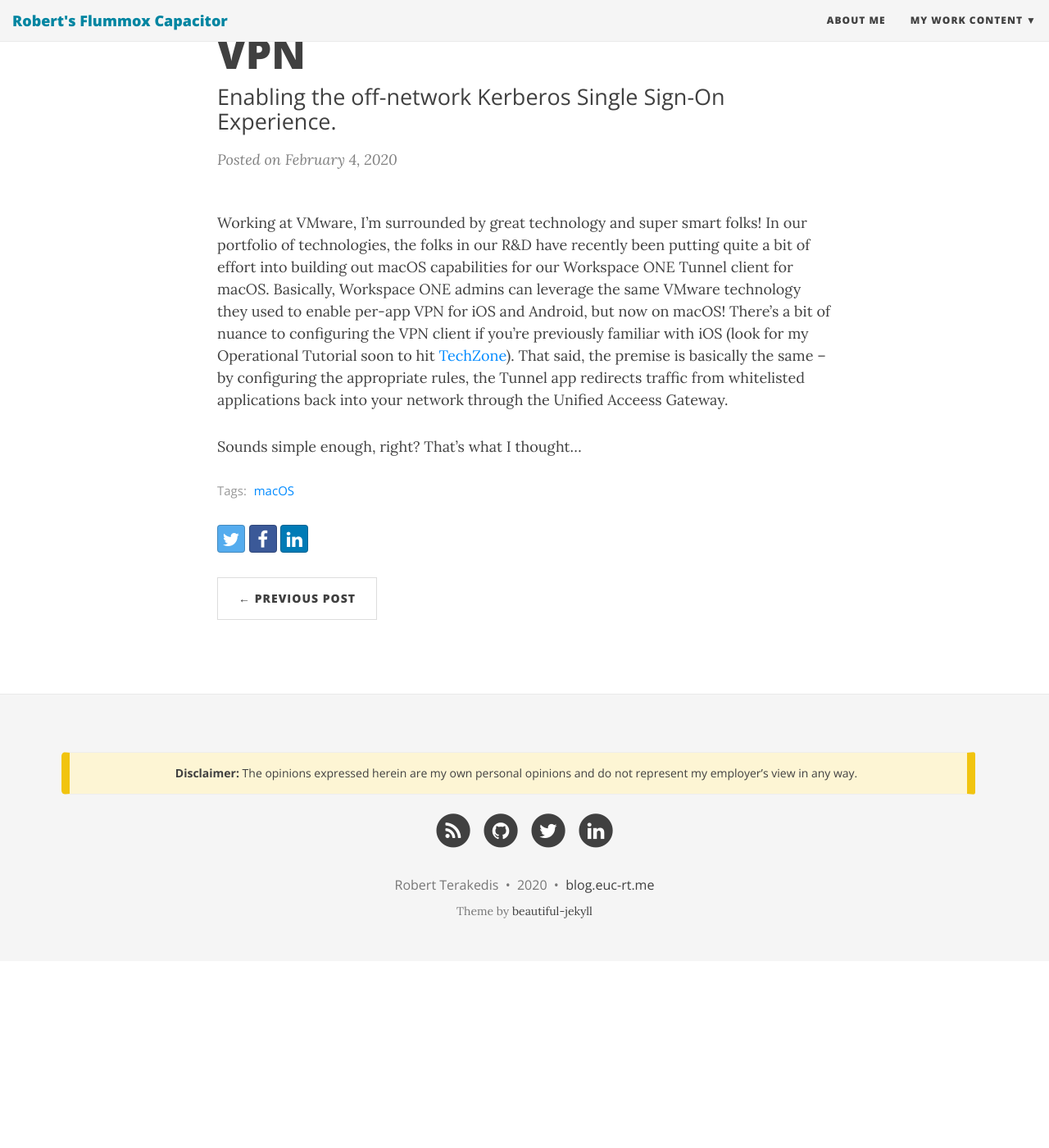
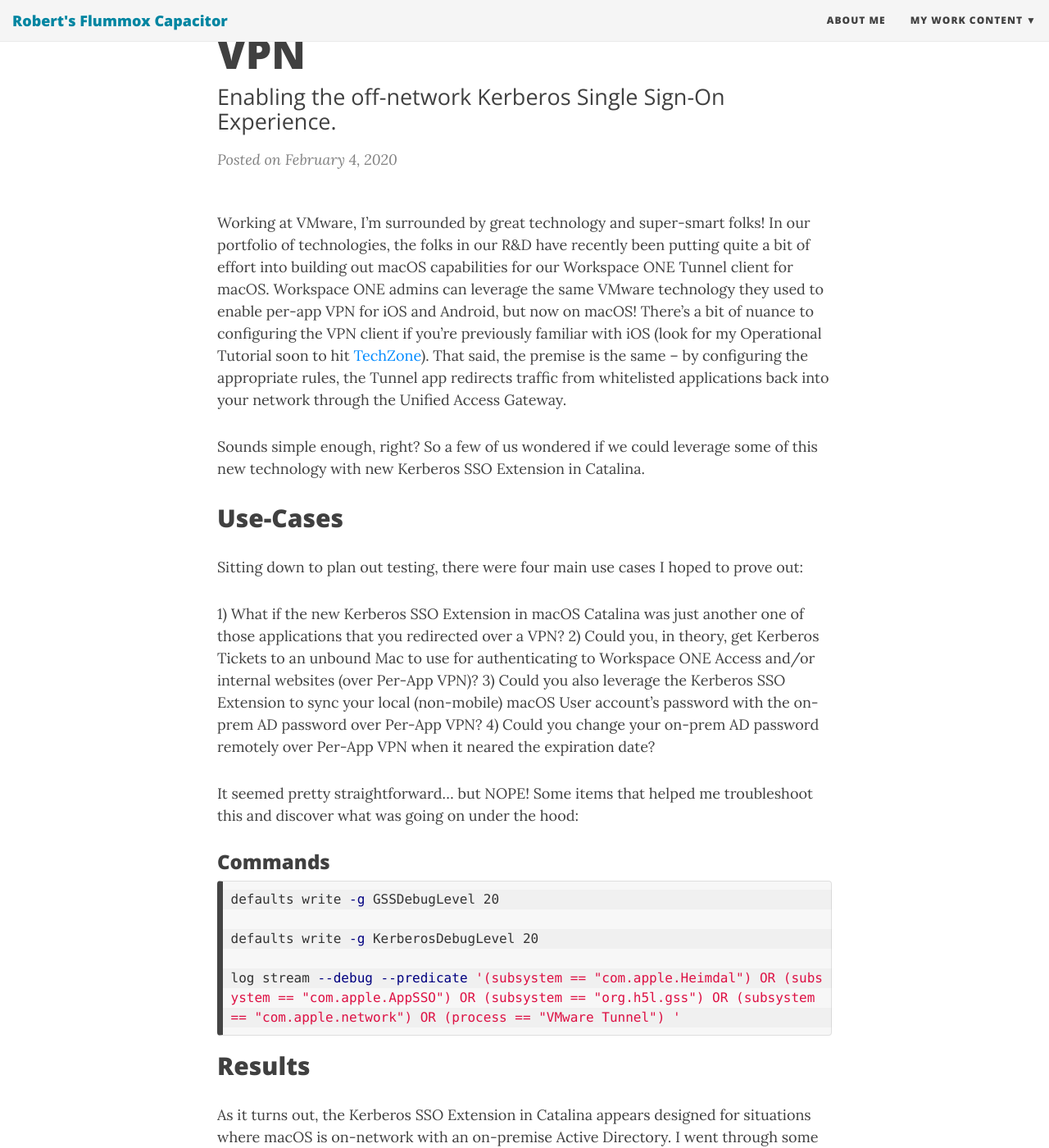
Before and after one commit to rterakedis/rterakedis.github.io, a Jekyll site: the page built from _posts/2020-02-04-macOS-Catalina-Kerberos-SSO-Over-VPN.md, in a window 1280 px wide and 1400 px high, scrolled down 202 px. Shown: the whole window at 82% size. Built offline with Jekyll 4.4.1, drawn with Linux system fonts in a browser that asks for light colours; nearby versions of some CDN libraries; before the commit the page ends 1374 px from its top, so only the background shows below that; some of the changed text lies outside the part shown.

Commit message:
New Post
Signed-off-by: Robert Terakedis <rterakedis@vmware.com>

````diff
--- a/_posts/2020-02-04-macOS-Catalina-Kerberos-SSO-Over-VPN.md
+++ b/_posts/2020-02-04-macOS-Catalina-Kerberos-SSO-Over-VPN.md
@@ -6,6 +6,42 @@
 comments: true
 ---
 
-Working at VMware, I'm surrounded by great technology and super smart folks!  In our portfolio of technologies, the folks in our R&D have recently been putting quite a bit of effort into building out macOS capabilities for our Workspace ONE Tunnel client for macOS.  Basically, Workspace ONE admins can leverage the same VMware technology they used to enable per-app VPN for iOS and Android, but now on macOS!  There's a bit of nuance to configuring the VPN client if you're previously familiar with iOS (look for my Operational Tutorial soon to hit [TechZone](https://techzone.vmware.com)).  That said, the premise is basically the same -- by configuring the appropriate rules, the Tunnel app redirects traffic from whitelisted applications back into your network through the Unified Acceess Gateway.
+Working at VMware, I'm surrounded by great technology and super-smart folks!  In our portfolio of technologies, the folks in our R&D have recently been putting quite a bit of effort into building out macOS capabilities for our Workspace ONE Tunnel client for macOS.  Workspace ONE admins can leverage the same VMware technology they used to enable per-app VPN for iOS and Android, but now on macOS!  There's a bit of nuance to configuring the VPN client if you're previously familiar with iOS (look for my Operational Tutorial soon to hit [TechZone](https://techzone.vmware.com)).  That said, the premise is the same -- by configuring the appropriate rules, the Tunnel app redirects traffic from whitelisted applications back into your network through the Unified Access Gateway.
 
-Sounds simple enough, right?  That's what I thought...
+Sounds simple enough, right?  So a few of us wondered if we could leverage some of this new technology with new Kerberos SSO Extension in Catalina.
+
+## Use-Cases
+
+Sitting down to plan out testing, there were four main use cases I hoped to prove out:
+
+1) What if the new Kerberos SSO Extension in macOS Catalina was just another one of those applications that you redirected over a VPN?
+2) Could you, in theory, get Kerberos Tickets to an unbound Mac to use for authenticating to Workspace ONE Access and/or internal websites (over Per-App VPN)?
+3) Could you also leverage the Kerberos SSO Extension to sync your local (non-mobile) macOS User account's password with the on-prem AD password over Per-App VPN?
+4) Could you change your on-prem AD password remotely over Per-App VPN when it neared the expiration date?
+
+It seemed pretty straightforward... but NOPE!  Some items that helped me troubleshoot this and discover what was going on under the hood:
+
+### Commands
+
+```bash
+defaults write -g GSSDebugLevel 20
+
+defaults write -g KerberosDebugLevel 20
+
+log stream --debug --predicate '(subsystem == "com.apple.Heimdal") OR (subsystem == "com.apple.AppSSO") OR (subsystem == "org.h5l.gss") OR (subsystem == "com.apple.network") OR (process == "VMware Tunnel") '
+```
+
+## Results
+
+As it turns out, the Kerberos SSO Extension in Catalina appears designed for situations where macOS is on-network with an on-premise Active Directory.   I went through some testing using our Per-App Tunnel (and a full-device Global Protect VPN), and ran into the following testing results:
+
+| Testing Item | Per-App VPN (Tunnel) | GlobalProtect (VPN) |
+|--------------|----------------------|---------------------|
+| Kerberos Ticket Obtained over VPN | Yes! | Yes! |
+| Password Expiration Date Correct | No! | No! |
+| Extension Detects local PW different from AD | No! | Yes! |
+| User Change AD Password via Extension over VPN | No! | No! |
+
+I used Apple's Feedback Assistant app to provide feedback to Apple and provided them with an environment to reproduce the issue.  I'm hopeful that they can find a fix or provide some guidance to enabling the entirety of the Kerberos SSO Extension's functionality over a VPN.
+
+More to come...
````
Also changed, not shown: Gemfile.lock.
